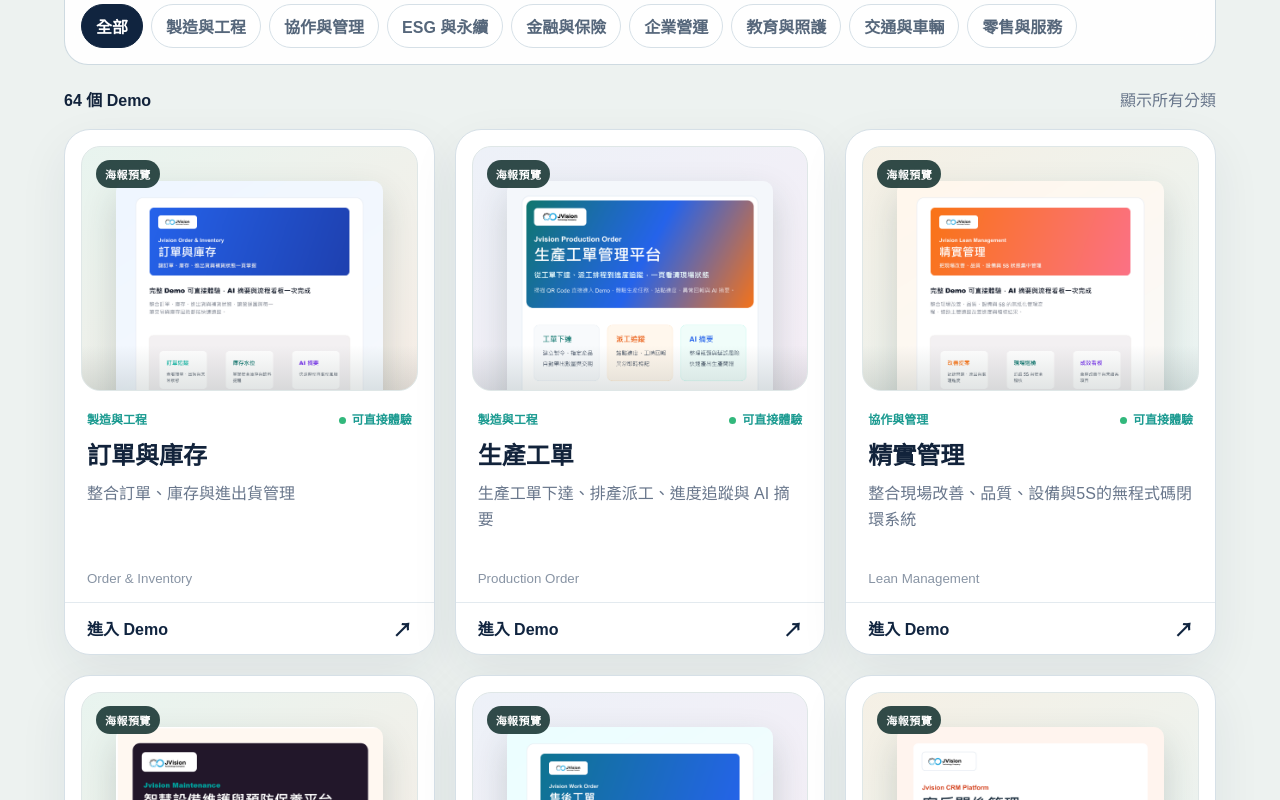
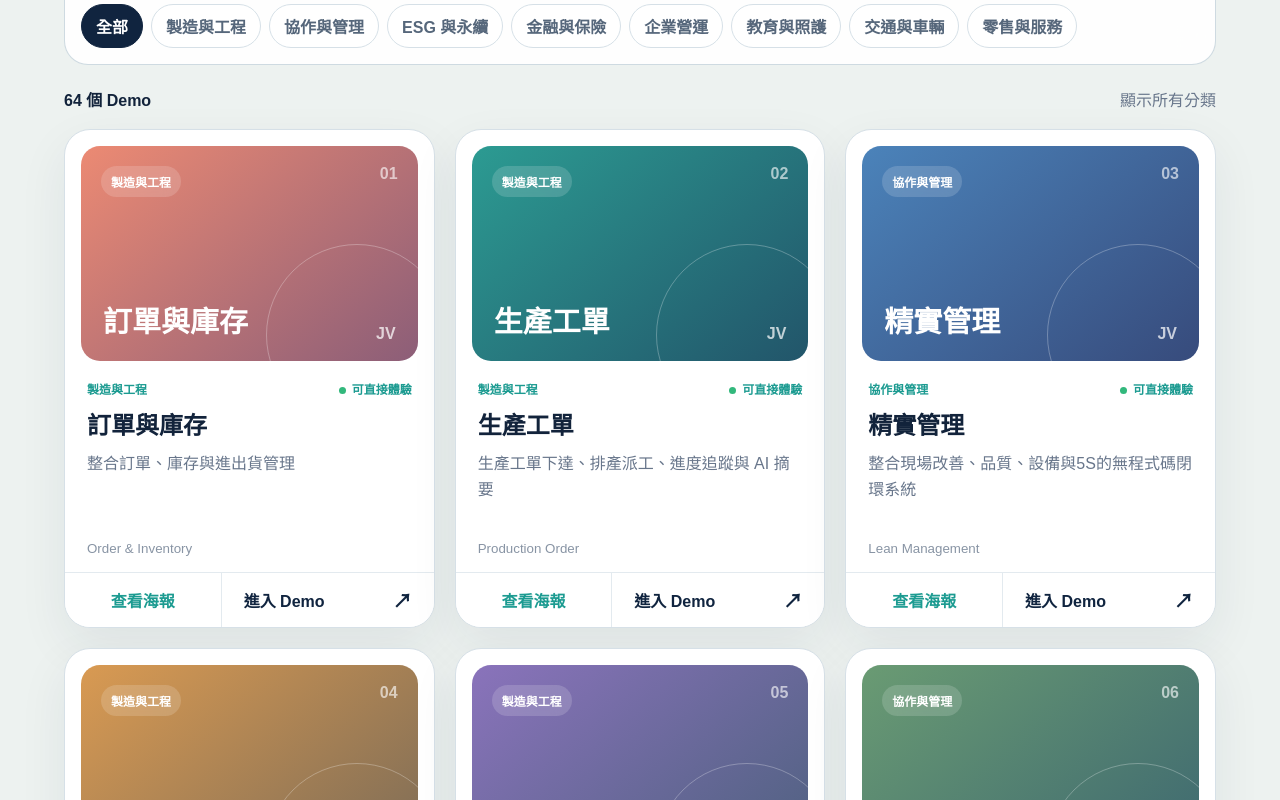
Before and after one commit to yunghua817/jvision-showcase-vercel, a Next.js app: page / in a window 1280 px wide. Shown: the part 2640-3440 px from the top of the page. Built offline with nearby package versions, Linux system fonts and the light colour scheme.

Commit message:
Move posters into gallery lightbox

```diff
--- a/src/app/globals.css
+++ b/src/app/globals.css
@@ -129,13 +129,6 @@ h1 { max-width: 850px; margin: 0 0 26px; color: #10243f; font-size: clamp(48px,
 .demo-card { overflow: hidden; border: 1px solid #d6e0e7; border-radius: 26px; background: #fff; box-shadow: 0 18px 50px rgba(22,45,68,.07); transition: transform .2s ease, box-shadow .2s ease; }
 .demo-card:hover { transform: translateY(-5px); box-shadow: 0 24px 60px rgba(22,45,68,.12); }
 .card-main { display: block; padding: 16px 16px 0; }
-.card-poster { position: relative; display: flex; height: 245px; align-items: flex-start; justify-content: center; overflow: hidden; border: 1px solid #dfe7e7; border-radius: 19px; padding: 34px 34px 0; background: linear-gradient(145deg, #e8f4ef, #f7eee7); }
-.card-poster::before { content: "海報預覽"; position: absolute; top: 13px; left: 14px; z-index: 2; border-radius: 999px; padding: 6px 9px; background: rgba(22,52,50,.88); color: #fff; font-size: 11px; font-weight: 900; letter-spacing: .04em; }
-.card-poster::after { content: ""; position: absolute; right: 0; bottom: 0; left: 0; height: 45px; background: linear-gradient(transparent, rgba(20,45,43,.12)); pointer-events: none; }
-.card-poster img { display: block; width: min(100%, 300px); height: auto; border-radius: 10px 10px 0 0; box-shadow: 0 15px 35px rgba(29,54,52,.18); transition: transform .35s ease; }
-.demo-card:nth-child(3n + 2) .card-poster { background: linear-gradient(145deg, #edf1f8, #f5eef6); }
-.demo-card:nth-child(3n) .card-poster { background: linear-gradient(145deg, #f5f0e5, #eaf4f3); }
-.demo-card:hover .card-poster img { transform: translateY(-8px); }
 .card-visual { position: relative; display: grid; min-height: 215px; align-content: end; overflow: hidden; border-radius: 19px; padding: 22px; color: #fff; }
 .card-visual::after { content: ""; position: absolute; inset: auto -30px -65px auto; width: 180px; height: 180px; border: 1px solid rgba(255,255,255,.28); border-radius: 50%; }
 .card-visual > span { position: absolute; top: 20px; left: 20px; border-radius: 999px; padding: 7px 10px; background: rgba(255,255,255,.16); font-size: 12px; font-weight: 900; backdrop-filter: blur(9px); }
@@ -154,8 +147,25 @@ h1 { max-width: 850px; margin: 0 0 26px; color: #10243f; font-size: clamp(48px,
 .card-copy h3 { margin: 14px 0 10px; font-size: 24px; line-height: 1.25; }
 .card-copy p { min-height: 76px; margin-bottom: 14px; color: var(--muted); line-height: 1.65; }
 .card-copy small { display: block; overflow: hidden; color: #8894a4; text-overflow: ellipsis; white-space: nowrap; }
-.open-demo { display: flex; justify-content: space-between; align-items: center; min-height: 52px; border-top: 1px solid #e3eaef; padding: 0 22px; color: var(--navy); font-weight: 900; }
+.card-actions { display: grid; grid-template-columns: .85fr 1.15fr; border-top: 1px solid #e3eaef; }
+.poster-button, .open-demo { display: flex; min-height: 54px; align-items: center; justify-content: center; border: 0; background: #fff; color: var(--navy); cursor: pointer; font: inherit; font-weight: 900; }
+.poster-button { border-right: 1px solid #e3eaef; color: var(--teal); }
+.poster-button:hover { background: #eef7f5; }
+.open-demo { justify-content: space-between; padding: 0 22px; }
+.open-demo:hover { background: #f5f7fa; }
 .open-demo span { font-size: 19px; }
+.poster-modal { position: fixed; inset: 0; z-index: 1000; display: grid; place-items: center; padding: 24px; background: rgba(8,22,31,.76); backdrop-filter: blur(12px); }
+.poster-dialog { display: grid; width: min(940px,100%); max-height: calc(100vh - 48px); grid-template-rows: auto minmax(0,1fr) auto; overflow: hidden; border-radius: 26px; background: #f5f7f6; box-shadow: 0 35px 100px rgba(0,0,0,.36); }
+.poster-dialog-header { display: flex; align-items: center; justify-content: space-between; gap: 20px; padding: 18px 22px; background: #fff; }
+.poster-dialog-header > div { display: grid; gap: 3px; }
+.poster-dialog-header span { color: var(--teal); font-size: 11px; font-weight: 900; letter-spacing: .08em; }
+.poster-dialog-header strong { font-size: 20px; }
+.poster-dialog-header button { width: 40px; height: 40px; border: 0; border-radius: 50%; background: #edf2f0; color: var(--navy); cursor: pointer; font-size: 27px; line-height: 1; }
+.poster-dialog-body { overflow: auto; padding: 24px; text-align: center; }
+.poster-dialog-body img { display: block; width: min(620px,100%); height: auto; margin: 0 auto; border-radius: 14px; box-shadow: 0 20px 55px rgba(26,48,49,.18); }
+.poster-dialog-actions { display: flex; justify-content: flex-end; gap: 10px; padding: 15px 20px; background: #fff; }
+.poster-dialog-actions button, .poster-dialog-actions a { display: inline-flex; min-height: 44px; align-items: center; justify-content: center; border: 1px solid #d7e1df; border-radius: 999px; padding: 0 18px; background: #fff; color: var(--navy); cursor: pointer; font: inherit; font-weight: 900; }
+.poster-dialog-actions a { border-color: var(--navy); background: var(--navy); color: #fff; }
 .empty-state { border: 1px dashed #bac9d4; border-radius: 24px; padding: 50px 24px; background: rgba(255,255,255,.68); text-align: center; }
 .empty-state strong { font-size: 22px; }
 .empty-state p { margin: 10px 0 20px; color: var(--muted); }
@@ -199,7 +209,10 @@ footer img { width: 126px; }
   .highlight-grid, .gallery-grid, .explore-heading, .detail-content { grid-template-columns: 1fr; }
   .filter-panel { position: static; }
   .result-row, footer { align-items: flex-start; flex-direction: column; }
-  .card-poster { height: 225px; padding: 32px 24px 0; }
+  .poster-modal { padding: 10px; }
+  .poster-dialog { max-height: calc(100vh - 20px); border-radius: 20px; }
+  .poster-dialog-body { padding: 12px; }
+  .poster-dialog-actions { display: grid; grid-template-columns: 1fr 1fr; }
   .card-copy p { min-height: 0; }
 }
 
--- a/src/components/showcase-gallery.tsx
+++ b/src/components/showcase-gallery.tsx
@@ -1,7 +1,9 @@
 "use client";
 
-import { useMemo, useState } from "react";
+import { useEffect, useMemo, useState } from "react";
 import type { Product } from "../data/products";
+
+const tones = ["coral", "teal", "blue", "amber", "violet", "green"];
 
 export function ShowcaseGallery({
   products,
@@ -14,6 +16,21 @@ export function ShowcaseGallery({
 }) {
   const [query, setQuery] = useState("");
   const [category, setCategory] = useState(initialCategory);
+  const [posterProduct, setPosterProduct] = useState<Product | null>(null);
+
+  useEffect(() => {
+    if (!posterProduct) return;
+    const previousOverflow = document.body.style.overflow;
+    const closeOnEscape = (event: KeyboardEvent) => {
+      if (event.key === "Escape") setPosterProduct(null);
+    };
+    document.body.style.overflow = "hidden";
+    window.addEventListener("keydown", closeOnEscape);
+    return () => {
+      document.body.style.overflow = previousOverflow;
+      window.removeEventListener("keydown", closeOnEscape);
+    };
+  }, [posterProduct]);
 
   const filtered = useMemo(() => {
     const needle = query.trim().toLocaleLowerCase("zh-TW");
@@ -68,17 +85,13 @@ export function ShowcaseGallery({
         {filtered.length ? (
           <div className="gallery-grid">
             {filtered.map((product) => (
-              <article className="demo-card" key={product.slug}>
-                <a className="card-main" href={product.demoUrl} aria-label={`開啟 ${product.name} Demo`}>
-                  <div className="card-poster">
-                    <img
-                      src={`/posters/${product.slug}.png`}
-                      alt={`${product.name} 產品海報`}
-                      width="1240"
-                      height="1754"
-                      loading="lazy"
-                      decoding="async"
-                    />
+              <article className="demo-card" data-slug={product.slug} key={product.slug}>
+                <div className="card-main">
+                  <div className={`card-visual tone-${tones[(product.id - 1) % tones.length]}`}>
+                    <span>{product.category}</span>
+                    <b>{String(product.id).padStart(2, "0")}</b>
+                    <strong>{product.name}</strong>
+                    <i>JV</i>
                   </div>
                   <div className="card-copy">
                     <div className="card-meta">
@@ -89,10 +102,15 @@ export function ShowcaseGallery({
                     <p>{product.description.replace(/ Demo$/i, "")}</p>
                     <small>{product.module}</small>
                   </div>
-                </a>
-                <a className="open-demo" href={product.demoUrl}>
-                  進入 Demo <span aria-hidden="true">↗</span>
-                </a>
+                </div>
+                <div className="card-actions">
+                  <button type="button" className="poster-button" onClick={() => setPosterProduct(product)}>
+                    查看海報
+                  </button>
+                  <a className="open-demo" href={product.demoUrl}>
+                    進入 Demo <span aria-hidden="true">↗</span>
+                  </a>
+                </div>
               </article>
             ))}
           </div>
@@ -104,6 +122,30 @@ export function ShowcaseGallery({
           </div>
         )}
       </section>
+
+      {posterProduct ? (
+        <div
+          className="poster-modal"
+          role="presentation"
+          onMouseDown={(event) => {
+            if (event.currentTarget === event.target) setPosterProduct(null);
+          }}
+        >
+          <section className="poster-dialog" role="dialog" aria-modal="true" aria-label={`${posterProduct.name} 產品海報`}>
+            <div className="poster-dialog-header">
+              <div><span>產品海報</span><strong>{posterProduct.name}</strong></div>
+              <button type="button" onClick={() => setPosterProduct(null)} aria-label="關閉海報">×</button>
+            </div>
+            <div className="poster-dialog-body">
+              <img src={`/posters/${posterProduct.slug}.png`} alt={`${posterProduct.name} 產品海報`} width="1240" height="1754" />
+            </div>
+            <div className="poster-dialog-actions">
+              <button type="button" onClick={() => setPosterProduct(null)}>返回展示館</button>
+              <a href={posterProduct.demoUrl}>進入 Demo <span aria-hidden="true">↗</span></a>
+            </div>
+          </section>
+        </div>
+      ) : null}
     </>
   );
 }
```
